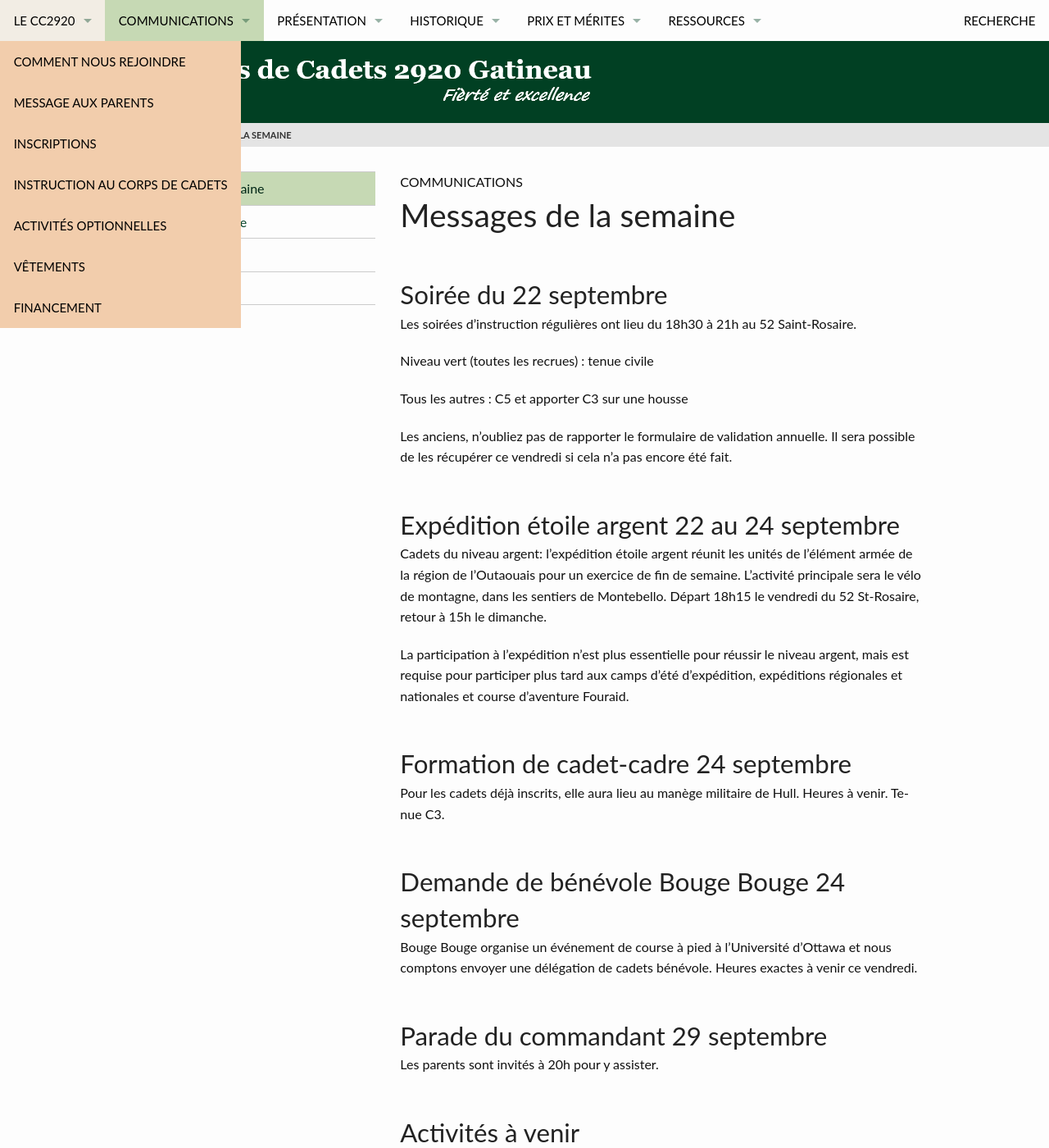
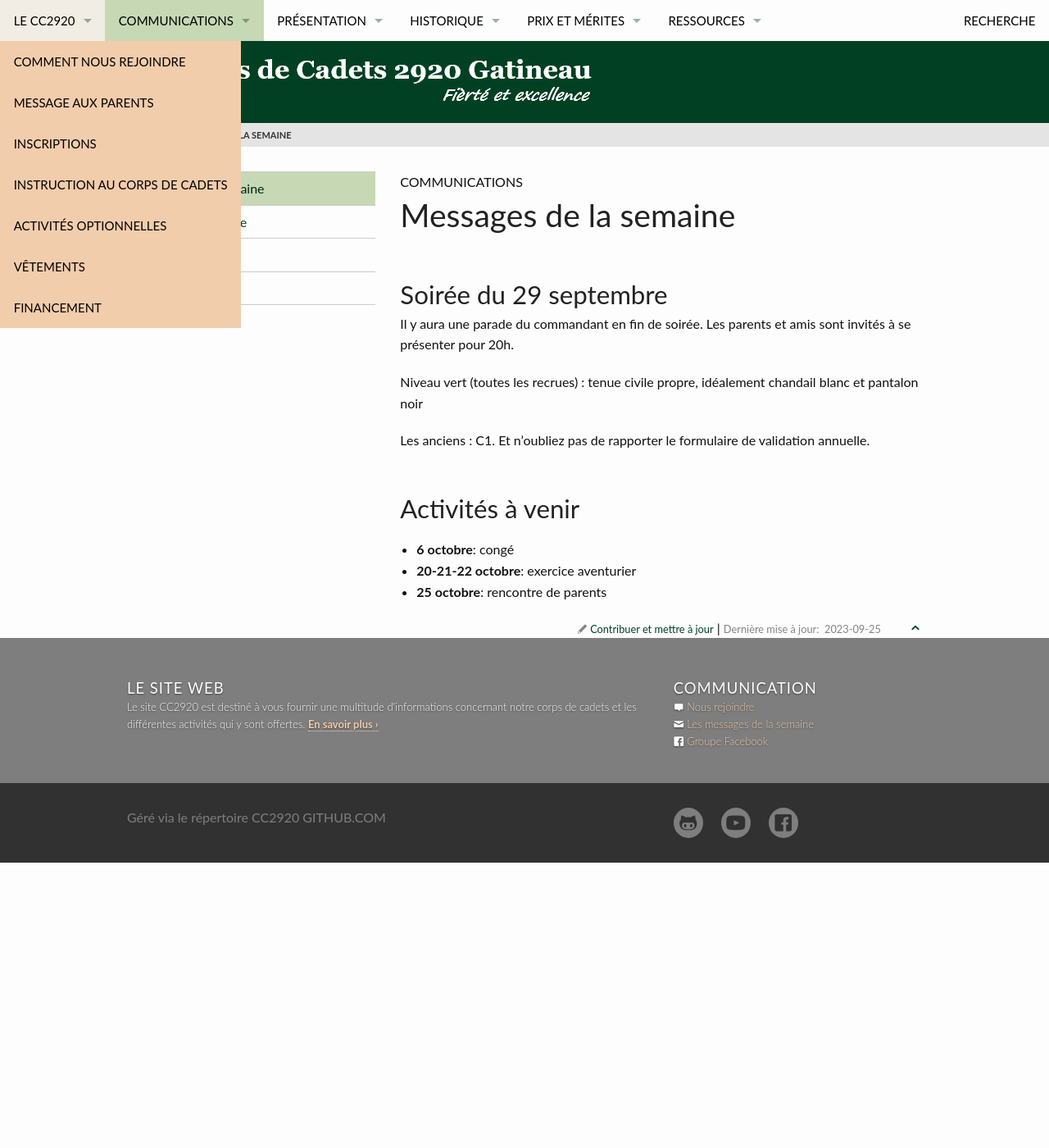
Before and after one commit to CC2920/web, a Jekyll site: the page built from _communications/messages.md, in a window 1280 px wide and 1400 px high. Shown: the whole window at 82% size. Built offline with Jekyll 4.4.1, drawn with Linux system fonts in a browser that asks for light colours.

Commit message:
Update messages.md

```diff
--- a/_communications/messages.md
+++ b/_communications/messages.md
@@ -3,35 +3,19 @@ title:  "Messages de la semaine"
 layout: "messages"
 
 activities:
+    - date: 6 octobre
+      title: congé
     - date: 20-21-22 octobre
       title: exercice aventurier
+    - date: 25 octobre
+      title: rencontre de parents
 
 ---
 
-## Soirée du 22 septembre
+## Soirée du 29 septembre
 
-Les soirées d'instruction régulières ont lieu du 18h30 à 21h au 52 Saint-Rosaire.
+Il y aura une parade du commandant en fin de soirée. Les parents et amis sont invités à se présenter pour 20h.
 
-Niveau vert (toutes les recrues) : tenue civile
+Niveau vert (toutes les recrues) : tenue civile propre, idéalement chandail blanc et pantalon noir
 
-Tous les autres : C5 et apporter C3 sur une housse
-
-Les anciens, n'oubliez pas de rapporter le formulaire de validation annuelle. Il sera possible de les récupérer ce vendredi si cela n'a pas encore été fait.
-
-## Expédition étoile argent 22 au 24 septembre
-
-Cadets du niveau argent: l'expédition étoile argent réunit les unités de l'élément armée de la région de l'Outaouais pour un exercice de fin de semaine. L'activité principale sera le vélo de montagne, dans les sentiers de Montebello. Départ 18h15 le vendredi du 52 St-Rosaire, retour à 15h le dimanche.
-
-La participation à l'expédition n'est plus essentielle pour réussir le niveau argent, mais est requise pour participer plus tard aux camps d'été d'expédition, expéditions régionales et nationales et course d'aventure Fouraid.
-
-## Formation de cadet-cadre 24 septembre
-
-Pour les cadets déjà inscrits, elle aura lieu au manège militaire de Hull. Heures à venir. Tenue C3.
-
-## Demande de bénévole Bouge Bouge 24 septembre
-
-Bouge Bouge organise un événement de course à pied à l'Université d'Ottawa et nous comptons envoyer une délégation de cadets bénévole. Heures exactes à venir ce vendredi.
-
-## Parade du commandant 29 septembre
-
-Les parents sont invités à 20h pour y assister.
+Les anciens : C1. Et n'oubliez pas de rapporter le formulaire de validation annuelle.
```
